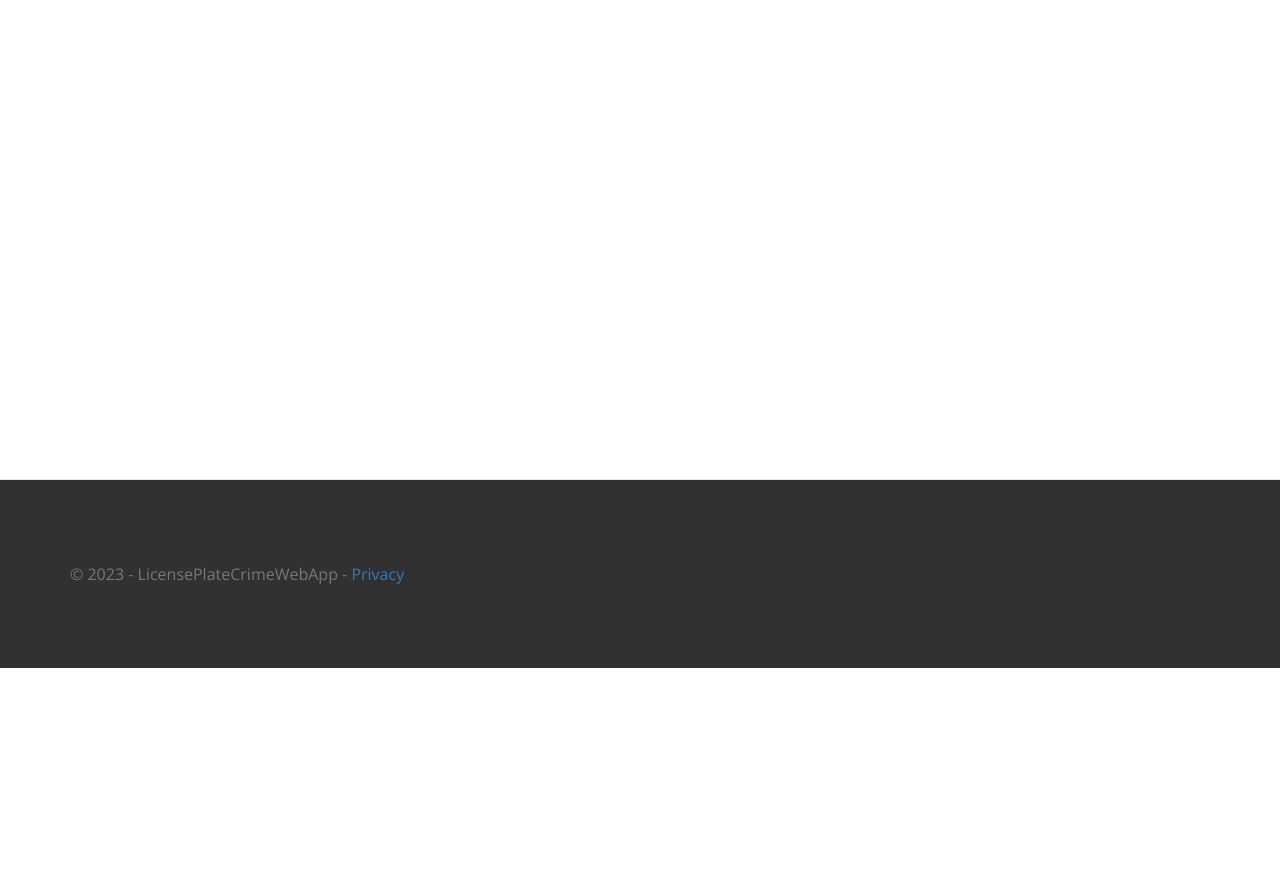
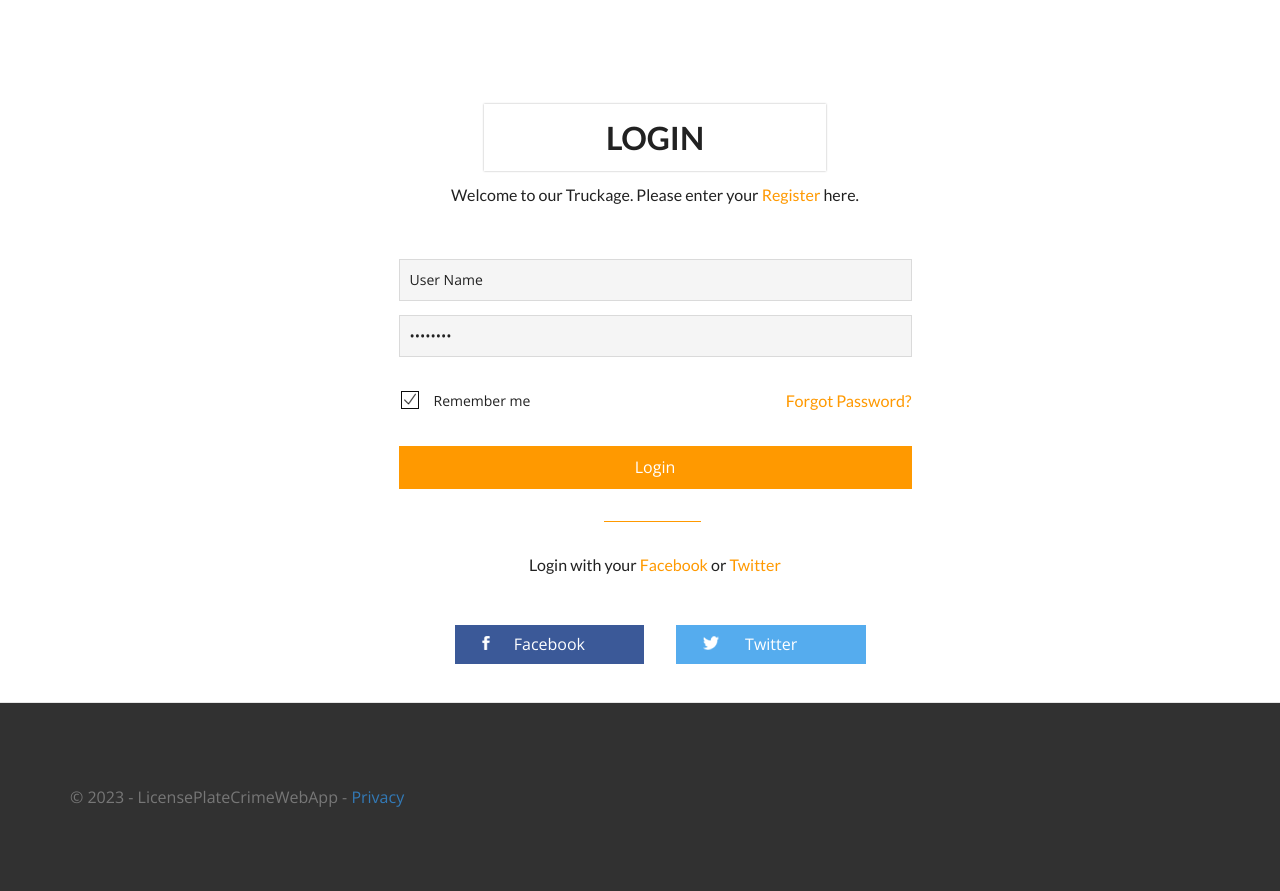
Before and after one commit to SeniorCSThesisProject/LicensePlateCrimeWebApp, an ASP.NET Core app: page /Login in a window 1280 px wide. Shown: the part 132-1023 px from the top of the page. Before the commit the page ends 800 px from the top, so only its background shows below. Run offline with ASP.NET Core 8, Linux system fonts and the light colour scheme; style sheets or scripts are compiled from the project's sources.

Commit message:
add login and signup from the theme

```diff
--- a/LicensePlateCrimeWebApp/Views/Login/Index.cshtml
+++ b/LicensePlateCrimeWebApp/Views/Login/Index.cshtml
@@ -3,3 +3,41 @@
 *@
 @{
 }
+
+<!-- login -->
+<div class="login">
+	<div class="container">
+		<h6>Login</h6>
+		<h3>
+			Welcome to our Truckage. Please enter your
+			<a asp-area="" asp-controller="Signup" asp-action="Index">
+				Register
+			</a> here.
+		</h3>
+
+		<form action="#" method="post">
+			<input type="text" name="Name" value="User Name" onfocus="this.value = '';" onblur="if (this.value == '') {this.value = 'User Name';}">
+			<input type="password" name="Password" class="lock" value="Password" onfocus="this.value = '';" onblur="if (this.value == '') {this.value = 'Password';}">
+			<div class="remember">
+				<div class="w3agile_checkbox1">
+					<label class="checkbox"><input type="checkbox" name="Checkbox" checked=""><i> </i>Remember me</label>
+				</div>
+				<div class="w3agile_forgot">
+					<h4><a href="#">Forgot Password?</a></h4>
+				</div>
+				<div class="clearfix"> </div>
+			</div>
+			<input type="submit" value="Login">
+		</form>
+		<div class="agileits_social">
+			<h5>Login with your <a href="#">Facebook</a> or <a href="#">Twitter</a></h5>
+			<a href="#" class="face">Facebook</a>
+			<a href="#" class="twitt">Twitter</a>
+			<div class="clearfix"> </div>
+		</div>
+		<div class="agile_back_home">
+			<a href="index.html">back to home</a>
+		</div>
+	</div>
+</div>
+<!-- //login -->
```
Also changed, not shown: LicensePlateCrimeWebApp/Views/Signup/Index.cshtml (+27 -0 lines).
